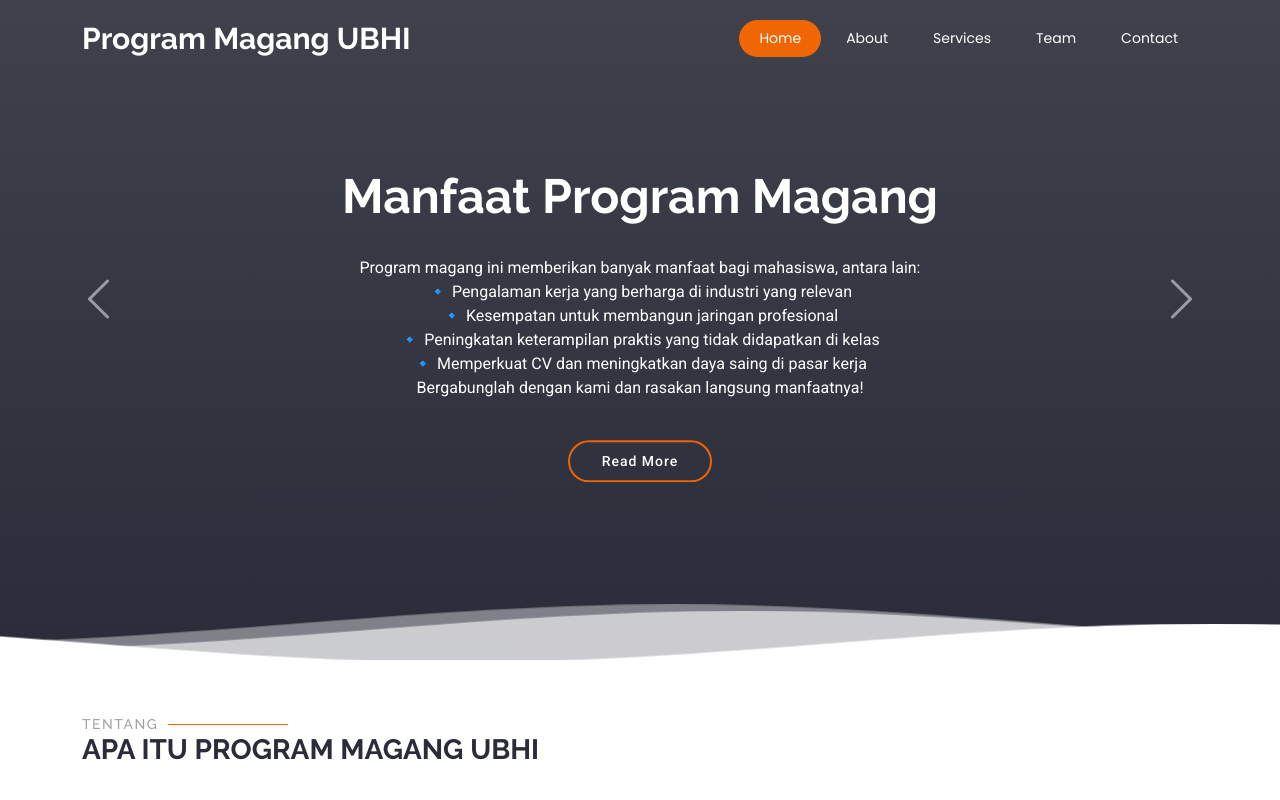
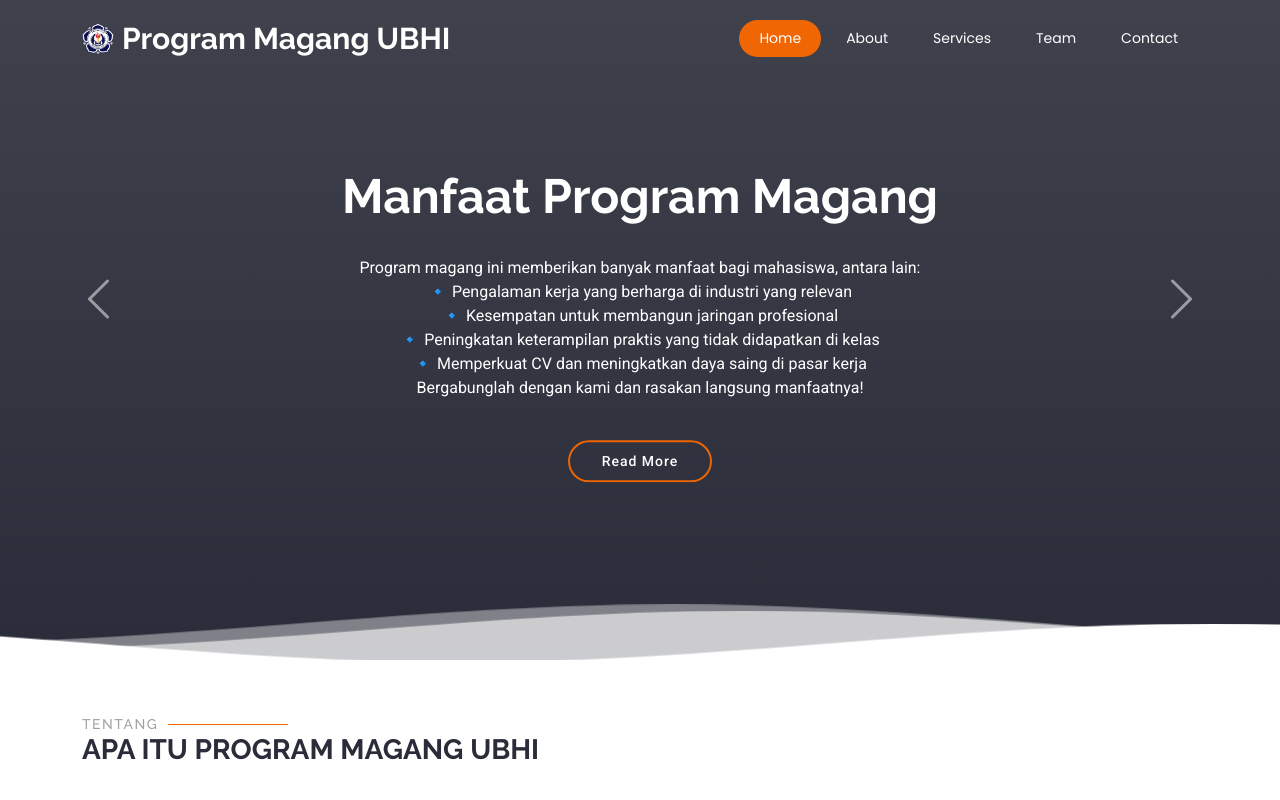
Before and after one commit to kirom03/Program_Magang_Mahasiswa, a plain HTML site: page index.html in a window 1280 px wide. Shown: the top 800 px of the page. Drawn offline with nearby package versions, Linux system fonts and the light colour scheme.

Commit message:
Update index.html

```diff
--- a/index.html
+++ b/index.html
@@ -9,8 +9,7 @@
   <meta name="keywords" content="">
 
   <!-- Favicons -->
-  <link href="assets/img/favicon.png" rel="icon">
-  <link href="assets/img/apple-touch-icon.png" rel="apple-touch-icon">
+  <link rel="icon" href="assets/img/logo.png" type="image/png">
 
   <!-- Fonts -->
   <link href="https://fonts.googleapis.com" rel="preconnect">
@@ -36,7 +35,7 @@
 
       <a href="index.html" class="logo d-flex align-items-center">
         <!-- Uncomment the line below if you also wish to use an image logo -->
-        <!-- <img src="assets/img/logo.png" alt=""> -->
+        <img src="assets/img/logo.png" alt="">
         <h1 class="sitename">Program Magang UBHI</h1>
       </a>
 
```
